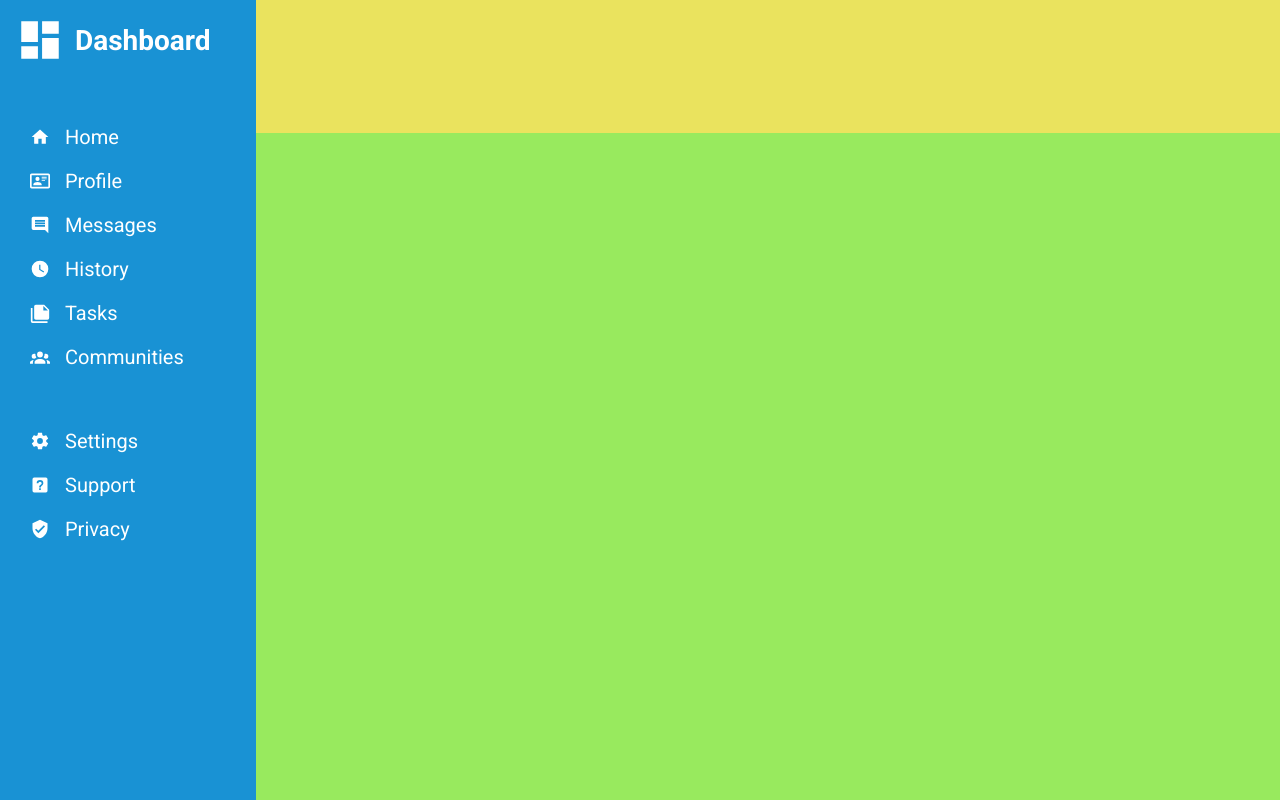
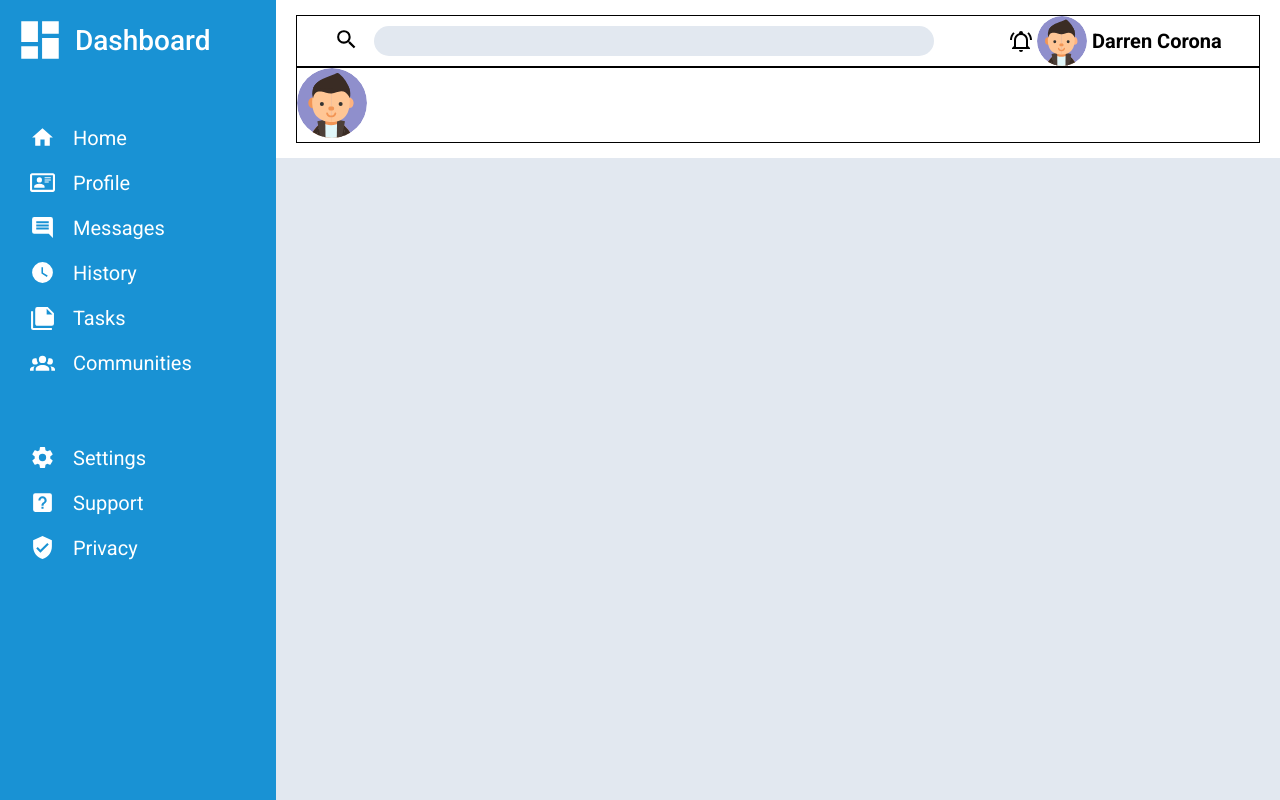
Before and after one commit to darrencorona/odin-admin-dashboard, a plain HTML site: page index.html in a window 1280 px wide. Drawn offline with Linux system fonts and the light colour scheme.

Commit message:
Add elements and modify header

```diff
--- a/index.html
+++ b/index.html
@@ -18,28 +18,62 @@
       <!-------------------------
                 HEADER
        ------------------------->
-      <header></header>
+      <header>
+        <!-- Row-NavBar-Top -->
+        <div class="row-navbar-top">
+          <!-- Form -->
+          <form action="#">
+            <label for="search"
+              ><img class="form_icon" src="/img/magnify.svg" alt="magnify-icon"
+            /></label>
+            <input class="form_control" type="search" id="search" />
+          </form>
+
+          <img
+            class="top-right-icons bell-ring-icon"
+            src="/img/bell-ring.svg"
+            alt="bell-ring-icon"
+          />
+          <img
+            class="top-right-icons top-right-boy-darren-icon"
+            src="/img/boy-darren.svg"
+            alt="boy-darren-icon"
+          />
+          <h3 class="right-profile-name">Darren Corona</h3>
+        </div>
+        <!-- Row-NavBar-Bottom -->
+        <div class="row-navbar-bottom">
+          <img
+            class="top-left-boy-darren-icon"
+            src="/img/boy-darren.svg"
+            alt="boy-darren-icon"
+          />
+        </div>
+      </header>
 
       <!-------------------------
                 ASIDE
        ------------------------->
       <aside>
+        <!-- Dashboard -->
         <div class="dashboard">
           <img
-            class="dashboard_img"
+            class="dashboard_icon"
             src="/img/dashboard.svg"
             alt="dashboard-image"
           />
           <h2 class="dashboard_title">Dashboard</h2>
         </div>
 
-        <nav>
+        <!-- Col-NavBar -->
+        <nav class="col-navbar">
+          <!-- Top UL -->
           <div class="nav_top_ul">
             <ul class="nav_bar">
               <li class="nav_item">
                 <a class="nav_link" href="#">
                   <img
-                    class="nav_img"
+                    class="nav_icon"
                     src="/img/home.svg"
                     alt="home-img"
                   />Home</a
@@ -48,7 +82,7 @@
               <li class="nav_item">
                 <a class="nav_link" href="#"
                   ><img
-                    class="nav_img"
+                    class="nav_icon"
                     src="/img/profile.svg"
                     alt="profile-img"
                   />
@@ -58,7 +92,7 @@
               <li class="nav_item">
                 <a class="nav_link" href="#"
                   ><img
-                    class="nav_img"
+                    class="nav_icon"
                     src="./img/messages.svg"
                     alt="messages-img"
                   />
@@ -68,7 +102,7 @@
               <li class="nav_item">
                 <a class="nav_link" href="#"
                   ><img
-                    class="nav_img"
+                    class="nav_icon"
                     src="/img/history.svg"
                     alt="history-img"
                   />
@@ -77,14 +111,14 @@
               </li>
               <li class="nav_item">
                 <a class="nav_link" href="#"
-                  ><img class="nav_img" src="/img/task.svg" alt="task-img" />
+                  ><img class="nav_icon" src="/img/task.svg" alt="task-img" />
                   Tasks</a
                 >
               </li>
               <li class="nav_item">
                 <a class="nav_link" href="#"
                   ><img
-                    class="nav_img"
+                    class="nav_icon"
                     src="/img/community.svg"
                     alt="community-img"
                   />
@@ -93,13 +127,13 @@
               </li>
             </ul>
           </div>
-
+          <!-- Bottom Ul -->
           <div class="nav_bottom_ul">
             <ul class="nav_bar">
               <li class="nav_item">
                 <a href="#" class="nav_link"
                   ><img
-                    class="nav_img"
+                    class="nav_icon"
                     src="/img/settings.svg"
                     alt="settings-img"
                   />
@@ -109,7 +143,7 @@
               <li class="nav_item">
                 <a href="#" class="nav_link"
                   ><img
-                    class="nav_img"
+                    class="nav_icon"
                     src="/img/support.svg"
                     alt="support-img"
                   />
@@ -119,7 +153,7 @@
               <li class="nav_item">
                 <a href="#" class="nav_link"
                   ><img
-                    class="nav_img"
+                    class="nav_icon"
                     src="/img/privacy.svg"
                     alt="privacy-img"
                   />
--- a/style.css
+++ b/style.css
@@ -2,6 +2,7 @@
   --clr-lightBlue: #1992d4;
   --clr-lightGray: #e2e8f0;
   --clr-white: #fff;
+  --clr-black: #000;
   --clr-orange: #f0b429;
 }
 
@@ -24,16 +25,67 @@ body {
   width: 100vw;
   height: 100vh;
   display: grid;
-  grid-template-columns: 1fr 4fr;
-  grid-template-rows: 1fr 5fr;
+  grid-template-columns: 1.1fr 4fr;
+  grid-template-rows: 1.18fr 5fr;
 }
 
 /* =======================
           HEADER
    ======================= */
 header {
-  background-color: rgb(234, 227, 94);
   grid-column: 2 / 3;
+  padding: 15px 20px;
+  background-color: var(--clr-white);
+  color: var(--clr-black);
+}
+/* Row-NavBar-Top */
+.row-navbar-top,
+.row-navbar-bottom {
+  border: 1px solid #000;
+}
+
+.row-navbar-top {
+  display: flex;
+  align-items: center;
+  justify-content: space-around;
+}
+
+form {
+  display: flex;
+  align-items: center;
+}
+
+.form_icon {
+  width: 25px;
+}
+
+.form_control {
+  margin-left: 15px;
+  padding: 0 20px;
+  width: 560px;
+  height: 30px;
+  background-color: var(--clr-lightGray);
+  font-size: 16px;
+  border: none;
+  border-radius: 20px;
+  outline: none;
+}
+
+.top-right-boy-darren-icon {
+  width: 50px;
+}
+
+.top-right-icons {
+  margin-right: -70px;
+}
+
+.right-profile-name {
+  font-size: 20px;
+}
+
+/* Row-NavBar-Bottom */
+.top-left-boy-darren-icon {
+  width: 70px;
 }
 
 /* =======================
@@ -52,17 +104,18 @@ aside {
   align-items: center;
 }
 
-.dashboard_img {
+.dashboard_icon {
   width: 50px;
 }
 
 .dashboard_title {
   margin-left: 10px;
   font-size: 28px;
+  font-weight: 500;
 }
 
-/* Navigation-Bar */
-nav {
+/* Col-NavBar */
+.col-navbar {
   margin-left: 30px;
 }
 
@@ -71,13 +124,13 @@ nav {
   align-items: center;
 }
 
-.nav_img {
-  margin-right: 15px;
-  width: 20px;
+.nav_icon {
+  margin-right: 18px;
+  width: 25px;
 }
 
 .nav_bar {
-  margin-top: 60px;
+  margin: 60px 0 70px;
 }
 
 .nav_item {
@@ -94,5 +147,5 @@ nav {
             MAIN
    ======================= */
 main {
-  background-color: rgb(152, 234, 94);
+  background-color: var(--clr-lightGray);
 }
```
